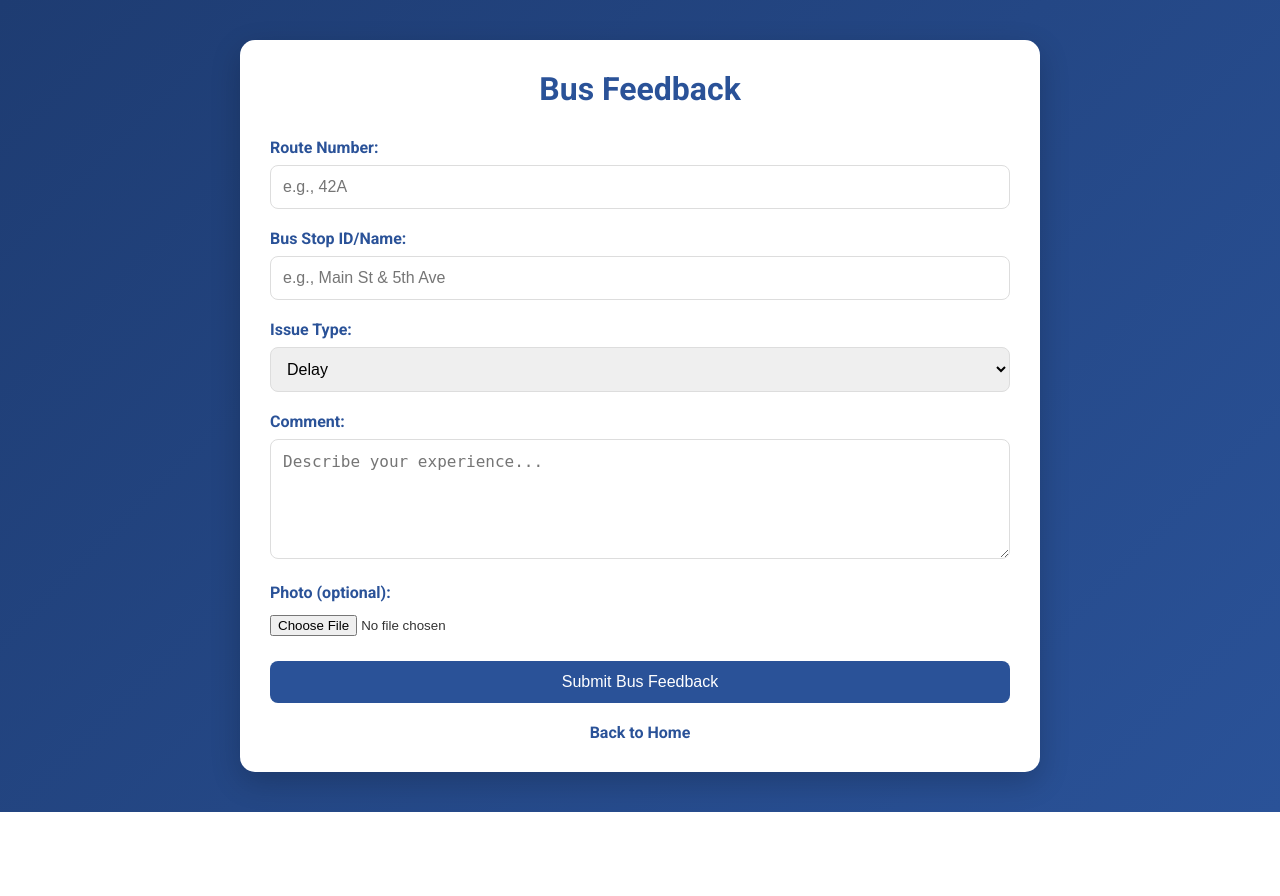
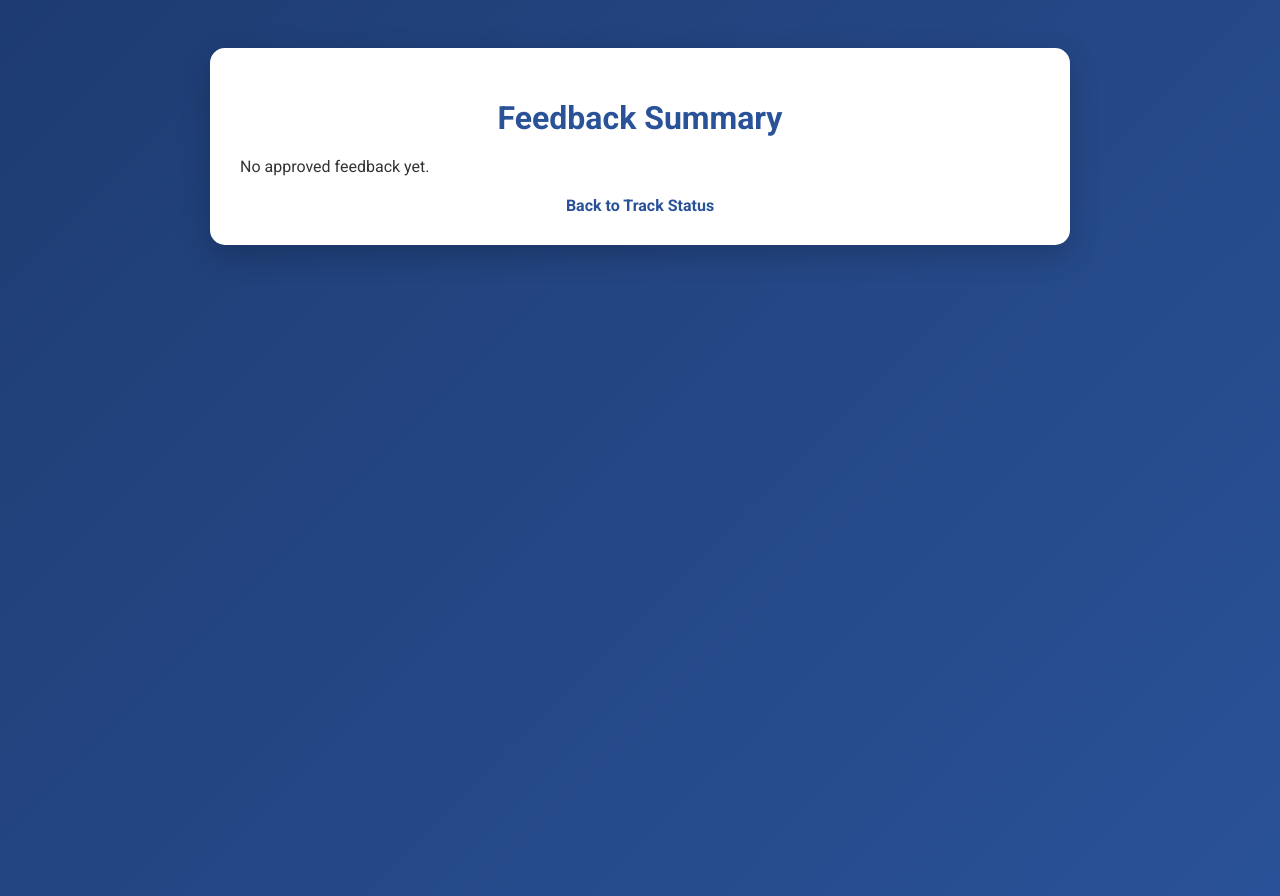
Before and after one commit to zerodayz01/Transit_Feedback_App, a Flask app: page /feedback in a window 1280 px wide. Before the commit the page ends 812 px from the top, so only its background shows below. Run offline with Flask 3, Linux system fonts and the light colour scheme.

Commit message:
Update feedback.html

```diff
--- a/TransitFeedbackCollect/templates/feedback.html
+++ b/TransitFeedbackCollect/templates/feedback.html
@@ -1,153 +1,58 @@
 <!DOCTYPE html>
 <html>
 <head>
-    <title>Bus Feedback - Transit Feedback Portal</title>
+    <title>Feedback Summary - Transit Feedback Portal</title>
     <link href="https://fonts.googleapis.com/css2?family=Roboto:wght@300;400;700&display=swap" rel="stylesheet">
     <style>
-        * {
-            margin: 0;
-            padding: 0;
-            box-sizing: border-box;
-        }
-
-        body {
-            background: linear-gradient(135deg, #1e3c72 0%, #2a5298 100%);
-            font-family: 'Roboto', sans-serif;
-            color: #333;
-            min-height: 100vh;
-            padding: 40px 20px;
-        }
-
-        .container {
-            max-width: 800px;
-            margin: 0 auto;
-            background: #fff;
-            border-radius: 15px;
-            box-shadow: 0 10px 30px rgba(0, 0, 0, 0.2);
-            padding: 30px;
-        }
-
-        h1 {
-            color: #2a5298;
-            text-align: center;
-            font-weight: 700;
-            margin-bottom: 30px;
-            font-size: 2em;
-        }
-
-        .form-group {
-            margin-bottom: 20px;
-        }
-
-        label {
-            display: block;
-            margin-bottom: 8px;
-            font-weight: 700;
-            color: #2a5298;
-        }
-
-        input[type="text"],
-        textarea,
-        select {
-            width: 100%;
-            padding: 12px;
-            border: 1px solid #ddd;
-            border-radius: 8px;
-            font-size: 16px;
-            transition: border-color 0.3s ease;
-        }
-
-        input[type="text"]:focus,
-        textarea:focus,
-        select:focus {
-            border-color: #2a5298;
-            outline: none;
-        }
-
-        textarea {
-            height: 120px;
-            resize: vertical;
-        }
-
-        input[type="file"] {
-            padding: 5px 0;
-        }
-
-        input[type="submit"] {
-            background: #2a5298;
-            color: #fff;
-            padding: 12px 24px;
-            border: none;
-            border-radius: 8px;
-            cursor: pointer;
-            width: 100%;
-            font-size: 16px;
-            transition: background 0.3s ease;
-        }
-
-        input[type="submit"]:hover {
-            background: #1e3c72;
-        }
-
-        .back-link {
-            text-align: center;
-            margin-top: 20px;
-        }
-
-        .back-link a {
-            color: #2a5298;
-            text-decoration: none;
-            font-weight: 700;
-            transition: color 0.3s ease;
-        }
-
-        .back-link a:hover {
-            color: #1e3c72;
-        }
-
-        .error {
-            color: red;
-            text-align: center;
-            margin-top: 10px;
-        }
+        body { background: linear-gradient(135deg, #1e3c72 0%, #2a5298 100%); font-family: 'Roboto', sans-serif; color: #333; min-height: 100vh; padding: 40px 20px; }
+        .container { max-width: 800px; margin: 0 auto; background: #fff; border-radius: 15px; box-shadow: 0 10px 30px rgba(0, 0, 0, 0.2); padding: 30px; }
+        h1 { color: #2a5298; text-align: center; font-weight: 700; margin-bottom: 20px; font-size: 2em; }
+        h2 { color: #2a5298; font-weight: 700; margin-top: 30px; margin-bottom: 15px; font-size: 1.5em; }
+        p { font-size: 16px; color: #333; margin-bottom: 10px; }
+        .feedback-box { background: #e8f0fe; padding: 15px; border-radius: 8px; margin-bottom: 20px; }
+        .feedback-box p { margin: 5px 0; }
+        .back-link { text-align: center; margin-top: 20px; }
+        .back-link a { color: #2a5298; text-decoration: none; font-weight: 700; transition: color 0.3s ease; }
+        .back-link a:hover { color: #1e3c72; }
+        img { max-width: 100%; height: auto; margin-top: 10px; }
     </style>
 </head>
 <body>
     <div class="container">
-        <h1>Bus Feedback</h1>
-        <form method="POST" enctype="multipart/form-data" action="{{ url_for('feedback') }}">
-            <div class="form-group">
-                <label>Route Number:</label>
-                <input type="text" name="route" required placeholder="e.g., 42A">
-            </div>
-            <div class="form-group">
-                <label>Bus Stop ID/Name:</label>
-                <input type="text" name="stop" required placeholder="e.g., Main St & 5th Ave">
-            </div>
-            <div class="form-group">
-                <label>Issue Type:</label>
-                <select name="issue_type">
-                    <option value="delay">Delay</option>
-                    <option value="crowding">Crowding</option>
-                    <option value="driver">Driver Conduct</option>
-                    <option value="other">Other</option>
-                </select>
-            </div>
-            <div class="form-group">
-                <label>Comment:</label>
-                <textarea name="comment" required placeholder="Describe your experience..."></textarea>
-            </div>
-            <div class="form-group">
-                <label>Photo (optional):</label>
-                <input type="file" name="photo" accept="image/*">
-            </div>
-            <input type="submit" value="Submit Bus Feedback">
-        </form>
-        {% if message %}
-            <p class="error">{{ message }}</p>
+        <h1>Feedback Summary</h1>
+
+        {% if feedback_list %}
+            <h2>Approved Feedback</h2>
+            {% for feedback in feedback_list %}
+                <div class="feedback-box">
+                    <p><strong>Type:</strong> {{ feedback.type }}</p>
+                    {% if feedback.type == "Bus Feedback" %}
+                        <p><strong>Route:</strong> {{ feedback.route }}</p>
+                        <p><strong>Stop:</strong> {{ feedback.stop }}</p>
+                        <p><strong>Issue:</strong> {{ feedback.issue_type }}</p>
+                        <p><strong>Comment:</strong> {{ feedback.comment }}</p>
+                    {% elif feedback.type == "Maintenance" %}
+                        <p><strong>Location:</strong> {{ feedback.location }}</p>
+                        <p><strong>Issue:</strong> {{ feedback.maintenance_type }}</p>
+                        <p><strong>Message:</strong> {{ feedback.message }}</p>
+                    {% elif feedback.type == "Suggestion" %}
+                        <p><strong>Category:</strong> {{ feedback.category }}</p>
+                        <p><strong>Location:</strong> {{ feedback.location or 'N/A' }}</p>
+                        <p><strong>Suggestion:</strong> {{ feedback.suggestion }}</p>
+                    {% endif %}
+                    <p><strong>Date:</strong> {{ feedback.date }}</p>
+                    {% if feedback.photo %}
+                        <p><strong>Photo:</strong></p>
+                        <img src="{{ url_for('static', filename='uploads/' + feedback.photo) }}" alt="Feedback Image">
+                    {% endif %}
+                </div>
+            {% endfor %}
+        {% else %}
+            <p>No approved feedback yet.</p>
         {% endif %}
+
         <div class="back-link">
-            <a href="{{ url_for('home') }}">Back to Home</a>
+            <a href="{{ url_for('track_status') }}">Back to Track Status</a>
         </div>
     </div>
 </body>
```
